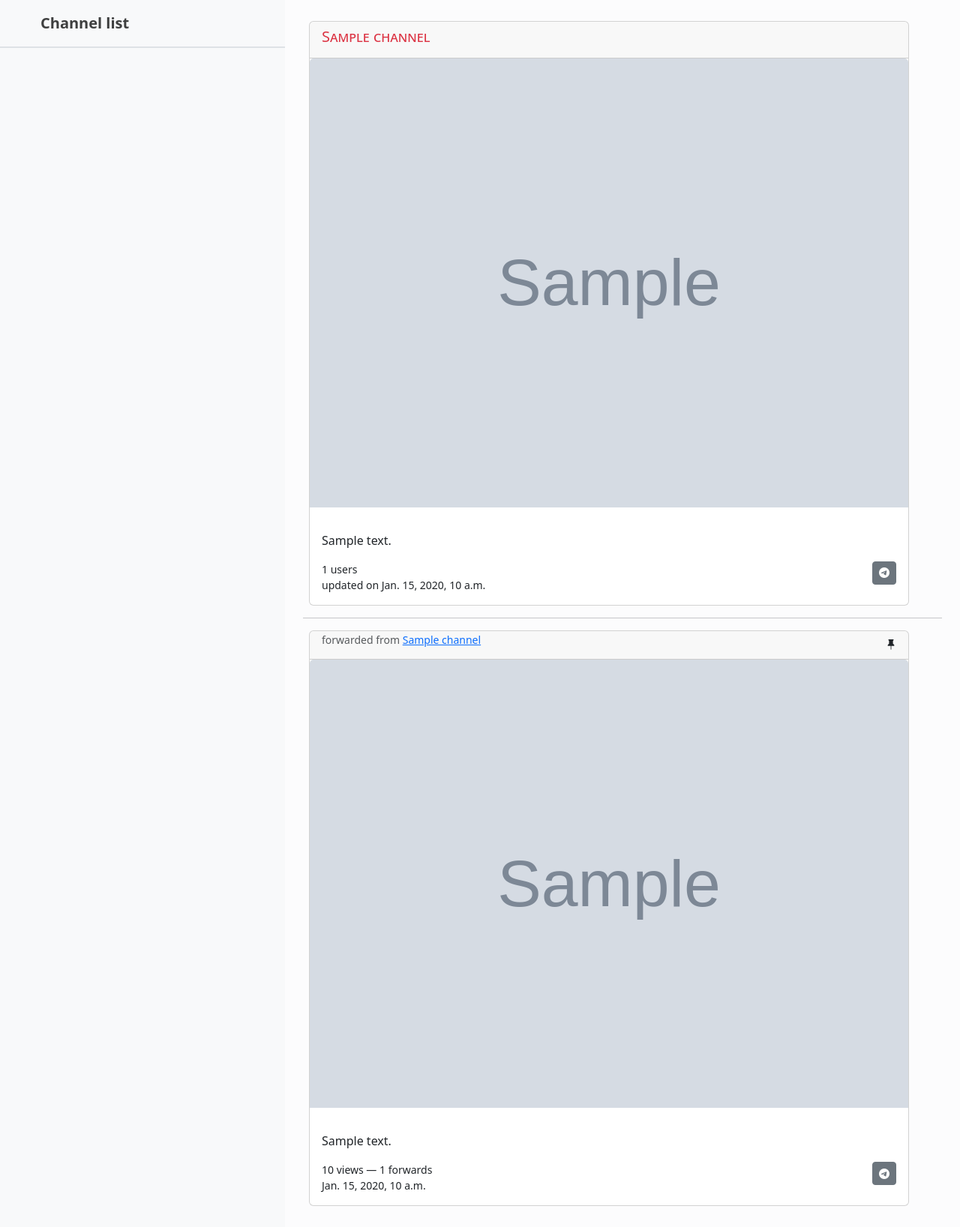
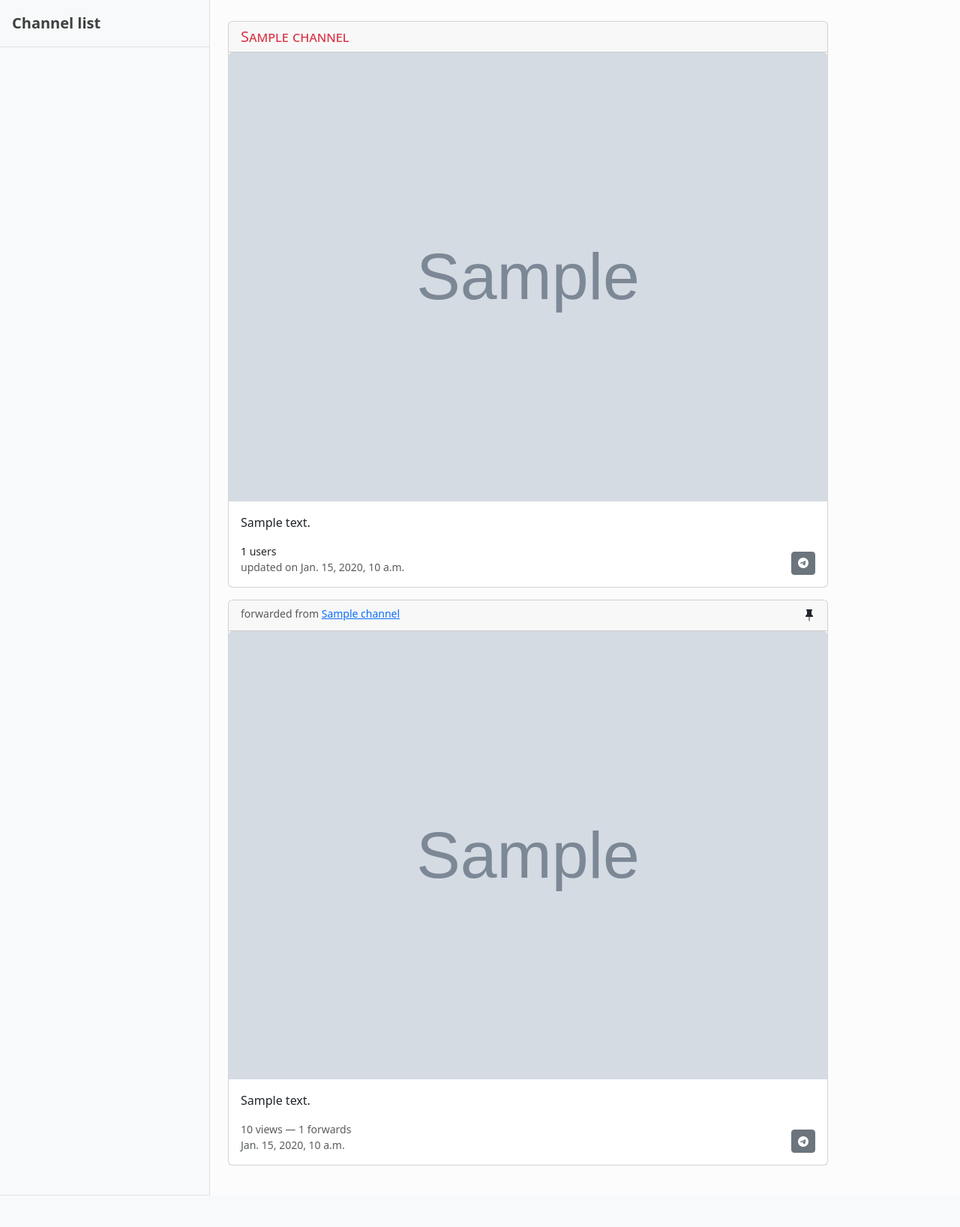
Before and after one commit to giovabal/TNExp, a Django app: page /channel/1/ in a window 1280 px wide. Shown: the whole page at 75% size. After the commit the page ends 1595 px from the top, so only its background shows below. Run offline with Django 4.2, Linux system fonts and the light colour scheme; tables that the repository leaves empty hold one stand-in row (values such as "Sample post"); grey boxes marked "Sample" are stand-in pictures.

Commit message:
Improve webapp templates with semantic HTML and rename to Pulpit
- Use <nav>, <main>, <article>, <section>, <header>, <footer>, <figure>, <time> landmarks
- Replace <div> channel list with <ul>/<li>, remove dead SVG reference
- Fix invalid nested <p> for linebreaks output (use <div>)
- Add aria-label, aria-current, aria-hidden, rel="noopener noreferrer"
- Remove hard-coded width styles; sidebar narrowed to 280px
- Rename title from TNexp to Pulpit

Co-Authored-By: Claude Sonnet 4.6 <noreply@anthropic.com>

```diff
--- a/webapp/templates/webapp/channel_detail.html
+++ b/webapp/templates/webapp/channel_detail.html
@@ -2,44 +2,74 @@
 {% load static %}
 
 {% block content %}
-<div class="card mt-1 mb-3 ms-2" style="width: 50rem;">
-  <div class="card-header">
-    <h5 class="card-title text-danger" style="font-variant: small-caps;">{{ selected_channel.title }}</h5>
-  </div>
+<section style="max-width: 50rem;">
+  <div class="card mt-1 mb-3">
+    <header class="card-header">
+      <h1 class="h5 card-title text-danger mb-0" style="font-variant: small-caps;">{{ selected_channel.title }}</h1>
+    </header>
     {% for picture in selected_channel.profilepicture_set.all %}
-  <img src="{{ picture.picture.url }}" class="card-img-top">
+    <figure class="mb-0">
+      <img src="{{ picture.picture.url }}" class="card-img-top" alt="{{ selected_channel.title }} profile picture">
+    </figure>
     {% endfor %}
     <div class="card-body">
-    <p class="card-text">{{ selected_channel.about|linebreaks|urlize }}</p>
-    <span class="small float-end" title="see on Telegram"><a href="{{ selected_channel.telegram_url }}" target="_blank" class="btn btn-secondary btn-sm"><i class="bi bi-telegram"></i></a></span>
-    <span class="small d-block">{{ selected_channel.participants_count|default:"0" }} users</span>
-    <span class="small d-block">updated on {{ selected_channel.updated }}</span>
+      <div class="card-text mb-2">{{ selected_channel.about|linebreaks|urlize }}</div>
+      <footer class="d-flex align-items-end justify-content-between mt-2">
+        <div class="small">
+          <span class="d-block">{{ selected_channel.participants_count|default:"0" }} users</span>
+          <time class="d-block text-muted" datetime="{{ selected_channel.updated|date:'c' }}">updated on {{ selected_channel.updated }}</time>
+        </div>
+        <a href="{{ selected_channel.telegram_url }}" target="_blank" rel="noopener noreferrer" class="btn btn-secondary btn-sm" title="See on Telegram">
+          <i class="bi bi-telegram" aria-hidden="true"></i>
+        </a>
+      </footer>
     </div>
   </div>
+</section>
+
 {% include "webapp/pagination.html" %}
-<hr>
+
+<ol class="list-unstyled mt-3" style="max-width: 50rem;">
   {% for post in page_obj %}
-<div class="card my-1 ms-2" style="width: 50rem;">
-  <div class="card-header py-2">
-    {% if post.pinned %}
-    <span class="small float-end" title="is pinned"><i class="bi bi-pin-fill"></i></span>
-    {% elif post.has_been_pinned %}
-    <span class="small float-end text-muted" title="has been pinned"><i class="bi bi-pin-angle"></i></span>
-    {% endif %}
+  <li>
+    <article class="card my-1">
+      <header class="card-header py-2 d-flex align-items-center justify-content-between">
+        <div>
           {% if post.forwarded_from %}
-    <h6 class="card-subtitle mb-2 text-body-secondary small">forwarded from <a href="{{ post.forwarded_from.get_absolute_url }}">{{ post.forwarded_from.title }}</a></h6>
+          <p class="card-subtitle mb-0 text-body-secondary small">
+            forwarded from <a href="{{ post.forwarded_from.get_absolute_url }}">{{ post.forwarded_from.title }}</a>
+          </p>
           {% endif %}
         </div>
+        <div>
+          {% if post.pinned %}
+          <span title="is pinned"><i class="bi bi-pin-fill" aria-hidden="true"></i></span>
+          {% elif post.has_been_pinned %}
+          <span class="text-muted" title="has been pinned"><i class="bi bi-pin-angle" aria-hidden="true"></i></span>
+          {% endif %}
+        </div>
+      </header>
       {% for picture in post.messagepicture_set.all %}
-  <img src="{{ picture.picture.url }}" class="card-img-top">
+      <figure class="mb-0">
+        <img src="{{ picture.picture.url }}" class="card-img-top" alt="Message image">
+      </figure>
       {% endfor %}
       <div class="card-body">
-    <p class="card-text">{{ post.message|linebreaks|urlize }}</p>
-    <span class="small float-end" title="see on Telegram"><a href="{{ post.telegram_url }}" target="_blank" class="btn btn-secondary btn-sm"><i class="bi bi-telegram"></i></a></span>
-    <span class="small d-block">{{ post.views|default:"0" }} views &mdash; {{ post.forwards|default:"0" }} forwards</span>
-    <span class="small d-block">{{ post.date }}</span>
+        <div class="card-text mb-2">{{ post.message|linebreaks|urlize }}</div>
+        <footer class="d-flex align-items-end justify-content-between mt-2">
+          <div class="small text-muted">
+            <span class="d-block">{{ post.views|default:"0" }} views &mdash; {{ post.forwards|default:"0" }} forwards</span>
+            <time class="d-block" datetime="{{ post.date|date:'c' }}">{{ post.date }}</time>
           </div>
+          <a href="{{ post.telegram_url }}" target="_blank" rel="noopener noreferrer" class="btn btn-secondary btn-sm" title="See on Telegram">
+            <i class="bi bi-telegram" aria-hidden="true"></i>
+          </a>
+        </footer>
       </div>
+    </article>
+  </li>
   {% endfor %}
+</ol>
+
 {% include "webapp/pagination.html" %}
 {% endblock content %}
--- a/webapp/templates/webapp/index.html
+++ b/webapp/templates/webapp/index.html
@@ -3,20 +3,20 @@
   <head>
     <meta charset="utf-8">
     <meta name="viewport" content="width=device-width, initial-scale=1">
-    <title>TNexp</title>
+    <title>Pulpit</title>
     <link href="https://cdn.jsdelivr.net/npm/bootstrap@5.3.8/dist/css/bootstrap.min.css" rel="stylesheet" integrity="sha384-sRIl4kxILFvY47J16cr9ZwB07vP4J8+LH7qKQnuqkuIAvNWLzeN8tE5YBujZqJLB" crossorigin="anonymous">
     <link rel="stylesheet" href="https://cdn.jsdelivr.net/npm/bootstrap-icons@1.13.1/font/bootstrap-icons.min.css">
   </head>
 
   <body>
-    <main class="d-flex flex-nowrap">
+    <div class="d-flex flex-nowrap min-vh-100">
       {% include "webapp/menu.html" %}
 
-      <div class="p-4 bg-light-subtle w-100">
-	    {% block content %}
-	    {% endblock content %}
-      </div>
-    </main>
+      <main class="p-4 bg-light-subtle flex-grow-1">
+        {% block content %}
+        {% endblock content %}
+      </main>
+    </div>
     <script src="https://cdn.jsdelivr.net/npm/bootstrap@5.3.8/dist/js/bootstrap.bundle.min.js" integrity="sha384-FKyoEForCGlyvwx9Hj09JcYn3nv7wiPVlz7YYwJrWVcXK/BmnVDxM+D2scQbITxI" crossorigin="anonymous"></script>
   </body>
 </html>
--- a/webapp/templates/webapp/menu.html
+++ b/webapp/templates/webapp/menu.html
@@ -1,18 +1,19 @@
 {% load static %}
-<div class="d-flex flex-column align-items-stretch flex-shrink-0 bg-body-tertiary" style="width: 380px;">
+<nav class="d-flex flex-column align-items-stretch flex-shrink-0 bg-body-tertiary border-end" style="width: 280px;" aria-label="Channel list">
   <a href="/" class="d-flex align-items-center flex-shrink-0 p-3 link-body-emphasis text-decoration-none border-bottom">
-    <svg class="bi pe-none me-2" width="30" height="24"><use xlink:href="#bootstrap"></use></svg>
     <span class="fs-5 fw-semibold">Channel list</span>
   </a>
-  <div class="list-group list-group-flush border-bottom scrollarea">
+  <ul class="list-group list-group-flush border-bottom scrollarea overflow-y-auto flex-grow-1 mb-0">
     {% for channel in channel_list %}
-    <a href="{{ channel.get_absolute_url }}" class="list-group-item list-group-item-action py-3 lh-sm{% if selected_channel == channel %} active{% endif %}" aria-current="true">
-      <div class="d-flex w-100 align-items-center justify-content-between">
-        <strong class="mb-1">{{ channel.title }}</strong>
-        <small class="text-end align-top" style="font-size: 80%; color: {{ channel.organization.color }};">{{ channel.organization }}</small>
-      </div>
-      <div class="col-10 mb-1 small">{{ channel.message_set.all.count }} messages</div>
-    </a>
+    <li>
+      <a href="{{ channel.get_absolute_url }}" class="list-group-item list-group-item-action py-3 lh-sm{% if selected_channel == channel %} active{% endif %}"{% if selected_channel == channel %} aria-current="page"{% endif %}>
+        <div class="d-flex w-100 align-items-center justify-content-between">
+          <strong class="mb-1">{{ channel.title }}</strong>
+          <small class="text-end" style="font-size: 80%; color: {{ channel.organization.color }};">{{ channel.organization }}</small>
+        </div>
+        <div class="small text-muted">{{ channel.message_set.all.count }} messages</div>
+      </a>
+    </li>
     {% endfor %}
-  </div>
-</div>
+  </ul>
+</nav>
--- a/webapp/templates/webapp/pagination.html
+++ b/webapp/templates/webapp/pagination.html
@@ -1,5 +1,5 @@
 {% if page_obj.paginator.num_pages > 1 or force_pagination %}
-<nav class="border-top">
+<nav class="border-top" aria-label="Page navigation">
   <p class="very-small text-muted text-center mb-1 mt-3">{{ page_obj.start_index }}-{{ page_obj.end_index }} di {{ page_obj.paginator.count }}</p>
   <ul class="pagination pagination-sm justify-content-center">
     {% if page_obj.has_previous %}
```
Also changed, not shown: CHANGELOG.md. Lines whose indentation alone changed are shown as unchanged.
